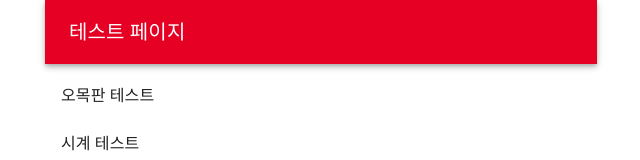
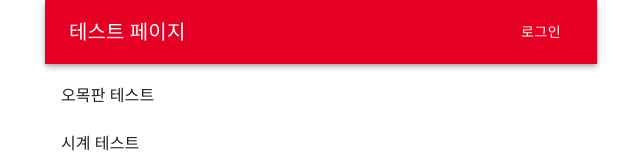
Before and after one commit to whatiiiii/kosmo-proj-final, a React (Vite) app in the folder frontend/: page / in a window 1280 px wide. Shown: the top 160 px of the page, without its empty margins (319-959 px from the left). Built offline with nearby package versions, Linux system fonts and the light colour scheme.

Commit message:
Update TestPage

```diff
--- a/frontend/src/components/TestPage.tsx
+++ b/frontend/src/components/TestPage.tsx
@@ -9,7 +9,9 @@ import List from "@mui/material/List";
 import ListItem from "@mui/material/ListItem";
 import ListItemButton from "@mui/material/ListItemButton";
 import ListItemText from "@mui/material/ListItemText";
-// import Button from "@mui/material/Button";
+import { useUser } from "../api/user";
+import Button from "@mui/material/Button";
+import { useNavigate } from "react-router-dom";
 
 function ListItemLink({ href, text }: { href: string; text: string }) {
   return (
@@ -22,6 +24,17 @@ function ListItemLink({ href, text }: { href: string; text: string }) {
 }
 
 export default function TestPage() {
+  const [user, setUser] = useUser();
+  const navigate = useNavigate();
+  function handleLoginButton() {
+    if (user) {
+      localStorage.removeItem("user");
+      setUser(null);
+      location.href = "/";
+    } else {
+      navigate("/signin");
+    }
+  }
   return (
     <Container maxWidth="sm">
       <Box sx={{ flexGrow: 1 }}>
@@ -39,7 +52,9 @@ export default function TestPage() {
             <Typography variant="h6" component="div" sx={{ flexGrow: 1 }}>
               테스트 페이지
             </Typography>
-            {/* <Button color="inherit">Login</Button> */}
+            <Button color="inherit" onClick={handleLoginButton}>
+              {user ? "로그아웃" : "로그인"}
+            </Button>
           </Toolbar>
         </AppBar>
         <nav>
```
